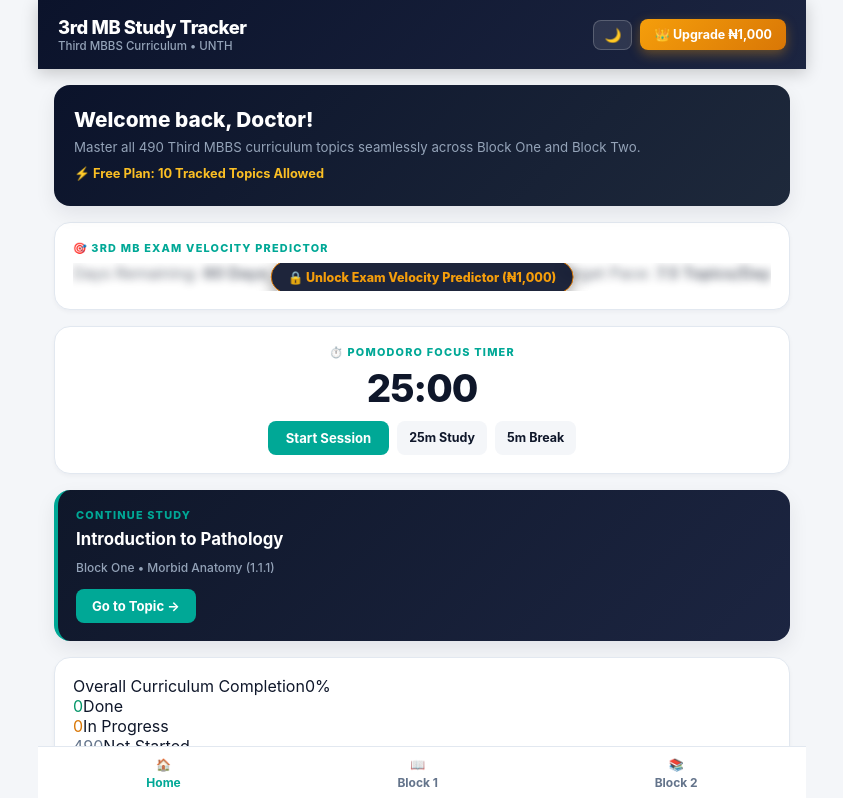
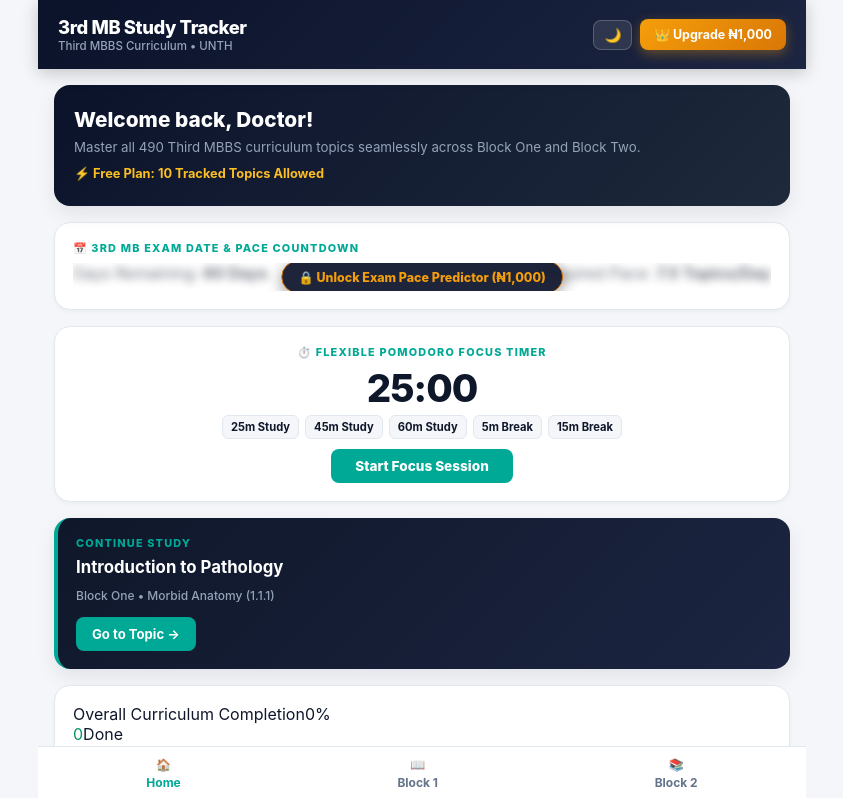
Before and after one commit to davidebuka2007-creator/3rd-mb-study-tracker, a React (Vite) app: page / in a window 1280 px wide. Shown: the top 798 px of the page, without its empty margins (218-1061 px from the left). Built offline with nearby package versions, Linux system fonts and the light colour scheme.

Commit message:
Update App.jsx

```diff
--- a/src/App.jsx
+++ b/src/App.jsx
@@ -1,13 +1,5 @@
 import React, { useState, useEffect } from 'react';
 import { OFFICIAL_SYLLABUS } from './data/syllabus';
-
-// Secure Activation Database (Name -> Unique Code mapping)
-const AUTHORIZED_CODES = {
-  'chiamaka': 'CHIA2026',
-  'ebuka': 'EBU2026',
-  'chardebia': 'CHAR2026',
-  'unth2026': 'unth2026' // Global master code fallback
-};
 
 export default function App() {
   const [userProgress, setUserProgress] = useState(() => {
@@ -28,6 +20,11 @@ export default function App() {
     return saved ? JSON.parse(saved) : [];
   });
 
+  // Dynamic Master Activation Code state
+  const [masterCode, setMasterCode] = useState(() => {
+    return localStorage.getItem('3rd_mb_master_code') || 'UNTH2026';
+  });
+
   const [activeTab, setActiveTab] = useState('home');
   const [searchQuery, setSearchQuery] = useState('');
   const [selectedDept, setSelectedDept] = useState('All');
@@ -35,6 +32,7 @@ export default function App() {
   const [showCustomModal, setShowCustomModal] = useState(false);
   const [payerName, setPayerName] = useState('');
   const [copiedAccount, setCopiedAccount] = useState(false);
+  const [adminTapCount, setAdminTapCount] = useState(0);
 
   // Custom Topic Form State
   const [newTopicTitle, setNewTopicTitle] = useState('');
@@ -47,8 +45,12 @@ export default function App() {
   const [isTimerRunning, setIsTimerRunning] = useState(false);
   const [timerMode, setTimerMode] = useState('study');
 
-  // Exam Date State (Default: 60 Days out)
-  const [examDaysLeft, setExamDaysLeft] = useState(60);
+  // Exam Target Date State (Default: 60 Days from today)
+  const [targetExamDate, setTargetExamDate] = useState(() => {
+    const future = new Date();
+    future.setDate(future.getDate() + 60);
+    return future.toISOString().split('T')[0];
+  });
 
   useEffect(() => {
     localStorage.setItem('3rd_mb_progress', JSON.stringify(userProgress));
@@ -57,6 +59,10 @@ export default function App() {
   useEffect(() => {
     localStorage.setItem('3rd_mb_is_premium', isPremium);
   }, [isPremium]);
+
+  useEffect(() => {
+    localStorage.setItem('3rd_mb_master_code', masterCode);
+  }, [masterCode]);
 
   useEffect(() => {
     localStorage.setItem('3rd_mb_theme', darkMode ? 'dark' : 'light');
@@ -83,7 +89,7 @@ export default function App() {
           setTimerSeconds(59);
         } else {
           setIsTimerRunning(false);
-          alert(timerMode === 'study' ? '🎉 Study session complete! Take a 5-minute break.' : '⏰ Break finished! Ready for the next topic?');
+          alert(timerMode === 'study' ? '🎉 Study session complete! Take a break.' : '⏰ Break finished! Ready for the next topic?');
         }
       }, 1000);
     } else {
@@ -94,10 +100,10 @@ export default function App() {
 
   const toggleTimer = () => setIsTimerRunning(!isTimerRunning);
 
-  const resetTimer = (mode = 'study') => {
+  const resetTimer = (mode = 'study', mins = 25) => {
     setIsTimerRunning(false);
     setTimerMode(mode);
-    setTimerMinutes(mode === 'study' ? 25 : 5);
+    setTimerMinutes(mins);
     setTimerSeconds(0);
   };
 
@@ -107,13 +113,32 @@ export default function App() {
     setTimeout(() => setCopiedAccount(false), 2000);
   };
 
+  // Secret Admin Portal Trigger (Tap subtitle 3 times)
+  const handleAdminTap = () => {
+    const count = adminTapCount + 1;
+    setAdminTapCount(count);
+    if (count >= 3) {
+      setAdminTapCount(0);
+      const password = prompt("🔐 Enter David's Secret Admin Password:");
+      if (password === 'david2026') {
+        const newCode = prompt(`Current Master Code is [${masterCode}]. Type a new active master code:`);
+        if (newCode && newCode.trim()) {
+          setMasterCode(newCode.trim().toUpperCase());
+          alert(`✨ Active Master Code successfully updated to: ${newCode.trim().toUpperCase()}`);
+        }
+      } else if (password) {
+        alert('❌ Incorrect admin password.');
+      }
+    }
+  };
+
   // Status Change & 10-Topic Free Paywall Enforcement
   const handleStatusChange = (topicId, status) => {
     const trackedCount = Object.values(userProgress).filter(p => p.status && p.status !== 'Not Started').length;
     const isCurrentlyTracked = userProgress[topicId]?.status && userProgress[topicId]?.status !== 'Not Started';
 
     if (!isPremium && !isCurrentlyTracked && trackedCount >= 10 && status !== 'Not Started') {
-      alert('⚠️ Free Limit Reached! You have used your 10 free tracked topics. Upgrade to Premium for ₦1,000 to unlock all 490 topics & Pro tools!');
+      alert('⚠️ Free Plan Limit Reached! You have used your 10 free tracked topics. Upgrade to Premium for ₦1,000 to unlock all 490 topics!');
       setShowTransferModal(true);
       return;
     }
@@ -156,7 +181,7 @@ export default function App() {
     alert('✨ Custom topic added successfully!');
   };
 
-  // Master Combined Syllabus (Official + Custom)
+  // Master Combined Syllabus
   const fullSyllabus = [...customTopics, ...OFFICIAL_SYLLABUS];
   const totalTopics = fullSyllabus.length;
 
@@ -169,7 +194,16 @@ export default function App() {
   const notStartedCount = totalTopics - (doneCount + inProgressCount);
   const overallPercentage = Math.round((doneCount / totalTopics) * 100) || 0;
 
-  // Exam Pace Calculations
+  // Exam Countdown & Pace Calculations
+  const calcDaysRemaining = () => {
+    const target = new Date(targetExamDate);
+    const today = new Date();
+    const diffTime = target - today;
+    const diffDays = Math.ceil(diffTime / (1000 * 60 * 60 * 24));
+    return diffDays > 0 ? diffDays : 0;
+  };
+
+  const examDaysLeft = calcDaysRemaining();
   const remainingTopics = totalTopics - doneCount;
   const requiredPacePerDay = (remainingTopics / Math.max(examDaysLeft, 1)).toFixed(1);
 
@@ -210,11 +244,11 @@ export default function App() {
 
   return (
     <div className="app-wrapper">
-      {/* Top Header */}
+      {/* Header */}
       <header className="app-header">
         <div className="header-brand">
           <h1>3rd MB Study Tracker</h1>
-          <p>Third MBBS Curriculum • UNTH</p>
+          <p onClick={handleAdminTap}>Third MBBS Curriculum • UNTH</p>
         </div>
         <div className="header-actions">
           <button className="theme-toggle-btn" onClick={() => setDarkMode(!darkMode)}>
@@ -232,11 +266,11 @@ export default function App() {
         </div>
       </header>
 
-      {/* PALMPAY BANK TRANSFER MODAL */}
+      {/* PALMPAY TRANSFER MODAL */}
       {showTransferModal && (
         <div style={{
           position: 'fixed', top: 0, left: 0, right: 0, bottom: 0,
-          backgroundColor: 'rgba(11, 19, 43, 0.85)', backdropFilter: 'blur(6px)', zIndex: 2000,
+          backgroundColor: 'rgba(7, 13, 30, 0.88)', backdropFilter: 'blur(6px)', zIndex: 2000,
           display: 'flex', justifyContent: 'center', alignItems: 'center', padding: '16px'
         }}>
           <div style={{
@@ -244,7 +278,7 @@ export default function App() {
             maxWidth: '380px', width: '100%', color: 'var(--text-dark)', boxShadow: '0 20px 40px rgba(0,0,0,0.35)'
           }}>
             <div style={{ display: 'flex', justifyContent: 'space-between', alignItems: 'center', marginBottom: '10px' }}>
-              <h3 style={{ fontSize: '1.2rem', fontWeight: '800', color: '#0B132B' }}>
+              <h3 style={{ fontSize: '1.2rem', fontWeight: '800', color: 'var(--text-dark)' }}>
                 💳 Instant PalmPay Transfer
               </h3>
               <span style={{ background: '#FEF3C7', color: '#D97706', fontSize: '0.7rem', fontWeight: '800', padding: '3px 8px', borderRadius: '6px' }}>
@@ -253,7 +287,7 @@ export default function App() {
             </div>
 
             <p style={{ fontSize: '0.8rem', color: 'var(--text-muted)', marginBottom: '14px', lineHeight: '1.4' }}>
-              Transfer <b>₦1,000</b> to the PalmPay account below, enter your name, and click to send proof on WhatsApp for instant activation!
+              Transfer <b>₦1,000</b> to the PalmPay account below, enter your name, and click WhatsApp to send proof for your activation code!
             </p>
 
             <div style={{ background: 'var(--bg-main)', padding: '14px', borderRadius: '12px', marginBottom: '14px', border: '1px solid var(--border-light)' }}>
@@ -313,20 +347,15 @@ export default function App() {
 
               <button
                 onClick={() => {
-                  const nameInput = payerName.toLowerCase().trim();
-                  const codeInput = prompt("Enter your activation code from David:")?.trim();
-
+                  const codeInput = prompt("Enter your activation code from David:")?.trim().toUpperCase();
                   if (!codeInput) return;
 
-                  // Validate against Secure Per-User Mapping or Master Code
-                  const expectedCode = AUTHORIZED_CODES[nameInput] || AUTHORIZED_CODES['unth2026'];
-
-                  if (codeInput === expectedCode || codeInput === 'unth2026') {
+                  if (codeInput === masterCode.toUpperCase()) {
                     setIsPremium(true);
                     setShowTransferModal(false);
                     alert("✨ Premium features unlocked successfully!");
                   } else {
-                    alert("❌ Invalid code or name mismatch. Please verify on WhatsApp with David.");
+                    alert("❌ Invalid activation code. Please check your code on WhatsApp.");
                   }
                 }}
                 style={{
@@ -355,7 +384,7 @@ export default function App() {
       {showCustomModal && (
         <div style={{
           position: 'fixed', top: 0, left: 0, right: 0, bottom: 0,
-          backgroundColor: 'rgba(11, 19, 43, 0.85)', backdropFilter: 'blur(6px)', zIndex: 2000,
+          backgroundColor: 'rgba(7, 13, 30, 0.88)', backdropFilter: 'blur(6px)', zIndex: 2000,
           display: 'flex', justifyContent: 'center', alignItems: 'center', padding: '16px'
         }}>
           <div style={{
@@ -408,7 +437,7 @@ export default function App() {
         </div>
       )}
 
-      {/* Main Content Dashboard */}
+      {/* Main Dashboard */}
       <main className="dashboard-container">
 
         {/* HOME VIEW */}
@@ -425,73 +454,69 @@ export default function App() {
               )}
             </div>
 
-            {/* FEATURE 1: PRO EXAM VELOCITY PREDICTOR (TEASER CARD) */}
+            {/* EXAM COUNTDOWN & PACE PREDICTOR WIDGET */}
             <div className="widget-card">
-              <span className="continue-label" style={{ marginBottom: '8px' }}>🎯 3rd MB Exam Velocity Predictor</span>
+              <span className="continue-label" style={{ marginBottom: '8px' }}>📅 3rd MB Exam Date & Pace Countdown</span>
 
               {!isPremium ? (
                 <div className="teaser-locked-overlay">
                   <div className="teaser-blur">
                     <div style={{ display: 'flex', justifyContent: 'space-between', marginBottom: '8px' }}>
                       <span>Days Remaining: <b>60 Days</b></span>
-                      <span>Target Pace: <b>7.5 Topics/Day</b></span>
+                      <span>Required Pace: <b>7.5 Topics/Day</b></span>
                     </div>
                     <div className="progress-bar-bg"><div className="progress-bar-fill" style={{ width: '45%' }}></div></div>
                   </div>
                   <button className="teaser-lock-badge" onClick={() => setShowTransferModal(true)}>
-                    🔒 Unlock Exam Velocity Predictor (₦1,000)
+                    🔒 Unlock Exam Pace Predictor (₦1,000)
                   </button>
                 </div>
               ) : (
                 <div>
-                  <div style={{ display: 'flex', justifyContent: 'space-between', alignItems: 'center', marginBottom: '10px' }}>
+                  <div style={{ display: 'flex', justifyContent: 'space-between', alignItems: 'center', marginBottom: '12px' }}>
                     <div>
-                      <span style={{ fontSize: '0.75rem', color: 'var(--text-muted)', fontWeight: '600', display: 'block' }}>Required Daily Pace:</span>
+                      <span style={{ fontSize: '0.72rem', color: 'var(--text-muted)', fontWeight: '700', display: 'block' }}>Required Daily Pace:</span>
                       <span style={{ fontSize: '1.4rem', fontWeight: '800', color: '#00A896' }}>{requiredPacePerDay} Topics / Day</span>
                     </div>
                     <div style={{ textAlign: 'right' }}>
-                      <span style={{ fontSize: '0.75rem', color: 'var(--text-muted)', fontWeight: '600', display: 'block' }}>Days Remaining:</span>
+                      <span style={{ fontSize: '0.72rem', color: 'var(--text-muted)', fontWeight: '700', display: 'block', marginBottom: '2px' }}>Exam Target Date:</span>
                       <input
-                        type="number"
-                        value={examDaysLeft}
-                        onChange={(e) => setExamDaysLeft(Number(e.target.value))}
-                        style={{ width: '60px', padding: '4px 8px', borderRadius: '6px', border: '1px solid var(--border-light)', fontSize: '0.85rem', fontWeight: '800', textAlign: 'center', background: 'var(--bg-main)', color: 'var(--text-dark)' }}
+                        type="date"
+                        value={targetExamDate}
+                        onChange={(e) => setTargetExamDate(e.target.value)}
+                        style={{ padding: '6px 8px', borderRadius: '8px', border: '1px solid var(--border-light)', fontSize: '0.78rem', fontWeight: '700', background: 'var(--bg-main)', color: 'var(--text-dark)', outline: 'none' }}
                       />
                     </div>
                   </div>
-                  <p style={{ fontSize: '0.75rem', color: 'var(--text-muted)' }}>
-                    Finish <b>{remainingTopics} topics</b> in <b>{examDaysLeft} days</b> to pass your 3rd MB exams smoothly!
+                  <p style={{ fontSize: '0.78rem', color: 'var(--text-muted)' }}>
+                    ⏳ <b>{examDaysLeft} Days Remaining</b> to cover your <b>{remainingTopics} remaining topics</b>!
                   </p>
                 </div>
               )}
             </div>
 
-            {/* Pomodoro Focus Timer Widget */}
+            {/* FLEXIBLE POMODORO TIMER WIDGET */}
             <div className="widget-card" style={{ textAlign: 'center' }}>
-              <span className="continue-label" style={{ justifyContent: 'center' }}>⏱️ Pomodoro Focus Timer</span>
+              <span className="continue-label" style={{ justifyContent: 'center' }}>⏱️ Flexible Pomodoro Focus Timer</span>
               <div style={{ fontSize: '2.4rem', fontWeight: '800', color: 'var(--text-dark)', margin: '4px 0', letterSpacing: '-1px' }}>
                 {String(timerMinutes).padStart(2, '0')}:{String(timerSeconds).padStart(2, '0')}
               </div>
-              <div style={{ display: 'flex', justifyContent: 'center', gap: '8px', marginTop: '10px' }}>
-                <button
-                  onClick={toggleTimer}
-                  style={{ background: isTimerRunning ? '#EF4444' : '#00A896', color: 'white', border: 'none', padding: '9px 18px', borderRadius: '8px', fontWeight: '700', cursor: 'pointer', fontSize: '0.82rem' }}
-                >
-                  {isTimerRunning ? 'Pause' : 'Start Session'}
-                </button>
-                <button
-                  onClick={() => resetTimer('study')}
-                  style={{ background: 'var(--bg-main)', color: 'var(--text-dark)', border: 'none', padding: '9px 12px', borderRadius: '8px', fontWeight: '700', cursor: 'pointer', fontSize: '0.78rem' }}
-                >
-                  25m Study
-                </button>
-                <button
-                  onClick={() => resetTimer('break')}
-                  style={{ background: 'var(--bg-main)', color: 'var(--text-dark)', border: 'none', padding: '9px 12px', borderRadius: '8px', fontWeight: '700', cursor: 'pointer', fontSize: '0.78rem' }}
-                >
-                  5m Break
-                </button>
+
+              {/* Presets Row */}
+              <div style={{ display: 'flex', justifyContent: 'center', gap: '6px', marginBottom: '10px' }}>
+                <button onClick={() => resetTimer('study', 25)} style={{ background: 'var(--bg-main)', border: '1px solid var(--border-light)', padding: '4px 8px', borderRadius: '6px', fontSize: '0.7rem', fontWeight: '700', color: 'var(--text-dark)', cursor: 'pointer' }}>25m Study</button>
+                <button onClick={() => resetTimer('study', 45)} style={{ background: 'var(--bg-main)', border: '1px solid var(--border-light)', padding: '4px 8px', borderRadius: '6px', fontSize: '0.7rem', fontWeight: '700', color: 'var(--text-dark)', cursor: 'pointer' }}>45m Study</button>
+                <button onClick={() => resetTimer('study', 60)} style={{ background: 'var(--bg-main)', border: '1px solid var(--border-light)', padding: '4px 8px', borderRadius: '6px', fontSize: '0.7rem', fontWeight: '700', color: 'var(--text-dark)', cursor: 'pointer' }}>60m Study</button>
+                <button onClick={() => resetTimer('break', 5)} style={{ background: 'var(--bg-main)', border: '1px solid var(--border-light)', padding: '4px 8px', borderRadius: '6px', fontSize: '0.7rem', fontWeight: '700', color: 'var(--text-dark)', cursor: 'pointer' }}>5m Break</button>
+                <button onClick={() => resetTimer('break', 15)} style={{ background: 'var(--bg-main)', border: '1px solid var(--border-light)', padding: '4px 8px', borderRadius: '6px', fontSize: '0.7rem', fontWeight: '700', color: 'var(--text-dark)', cursor: 'pointer' }}>15m Break</button>
               </div>
+
+              <button
+                onClick={toggleTimer}
+                style={{ background: isTimerRunning ? '#EF4444' : '#00A896', color: 'white', border: 'none', padding: '9px 24px', borderRadius: '8px', fontWeight: '800', cursor: 'pointer', fontSize: '0.85rem' }}
+              >
+                {isTimerRunning ? 'Pause Timer' : 'Start Focus Session'}
+              </button>
             </div>
 
             {/* Continue Study Highlight */}
@@ -567,7 +592,6 @@ export default function App() {
                 {activeTab === 'block2' && 'Block Two Curriculum'}
               </h2>
 
-              {/* Add Custom Topic Action */}
               <button
                 onClick={() => setShowCustomModal(true)}
                 style={{ background: '#00A896', color: 'white', border: 'none', padding: '6px 12px', borderRadius: '8px', fontSize: '0.75rem', fontWeight: '800', cursor: 'pointer' }}
@@ -576,7 +600,7 @@ export default function App() {
               </button>
             </div>
 
-            {/* Department Horizontal Scroll Pill Filters */}
+            {/* Department Filter Pills */}
             <div style={{ display: 'flex', gap: '6px', overflowX: 'auto', paddingBottom: '8px', marginBottom: '12px' }}>
               {['All', 'Morbid Anatomy', 'Chemical Pathology', 'Medical Microbiology', 'Haematology', 'Pharmacology'].map(dept => (
                 <button
@@ -599,7 +623,7 @@ export default function App() {
               ))}
             </div>
 
-            {/* Search Bar */}
+            {/* Search Input Bar */}
             <input
               type="text"
               placeholder="Search by topic title or code..."
@@ -618,7 +642,7 @@ export default function App() {
               }}
             />
 
-            {/* Topic Cards List */}
+            {/* Topic Cards */}
             <div>
               {filteredTopics.length === 0 ? (
                 <p style={{textAlign: 'center', color: 'var(--text-muted)', padding: '40px 20px', fontWeight: '600'}}>No topics found matching your filter.</p>
@@ -675,7 +699,7 @@ export default function App() {
 
       </main>
 
-      {/* Fixed Bottom Nav Bar */}
+      {/* Navigation */}
       <nav className="bottom-nav">
         <button
           onClick={() => setActiveTab('home')}
```
